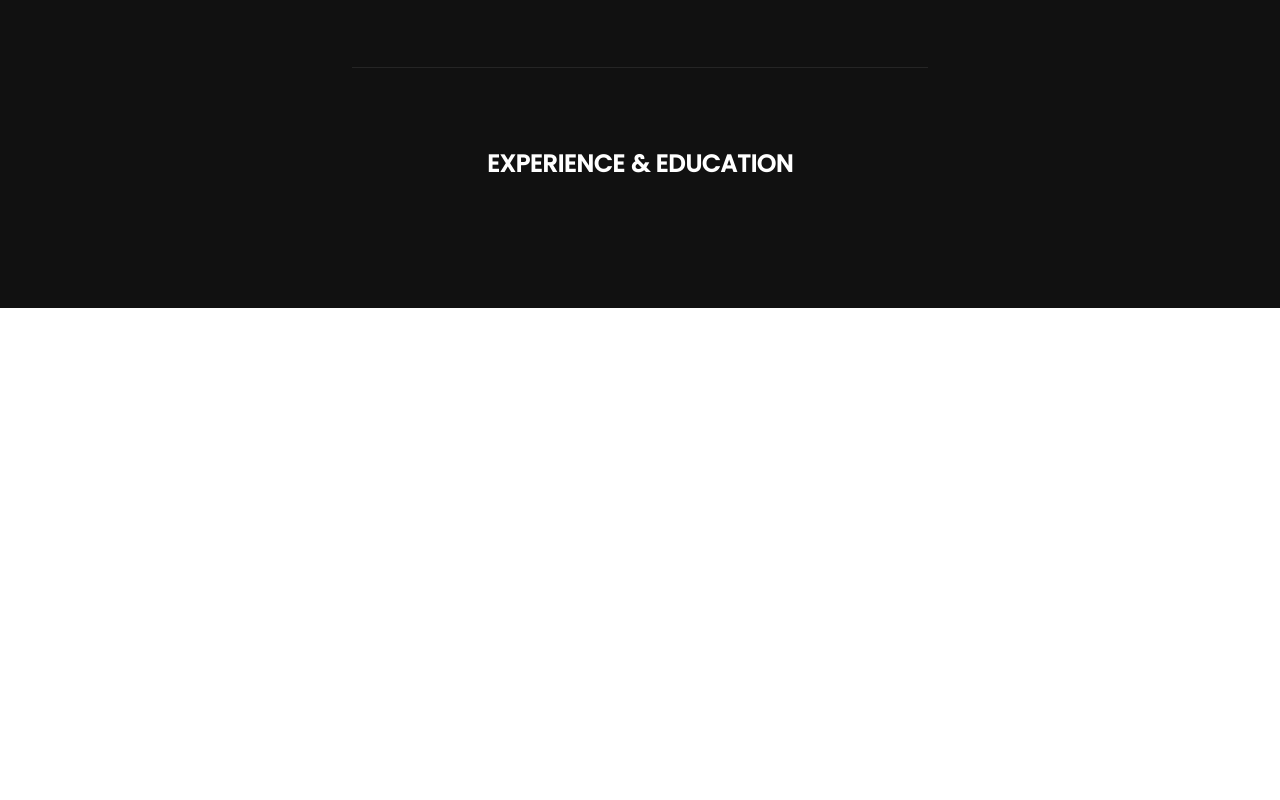
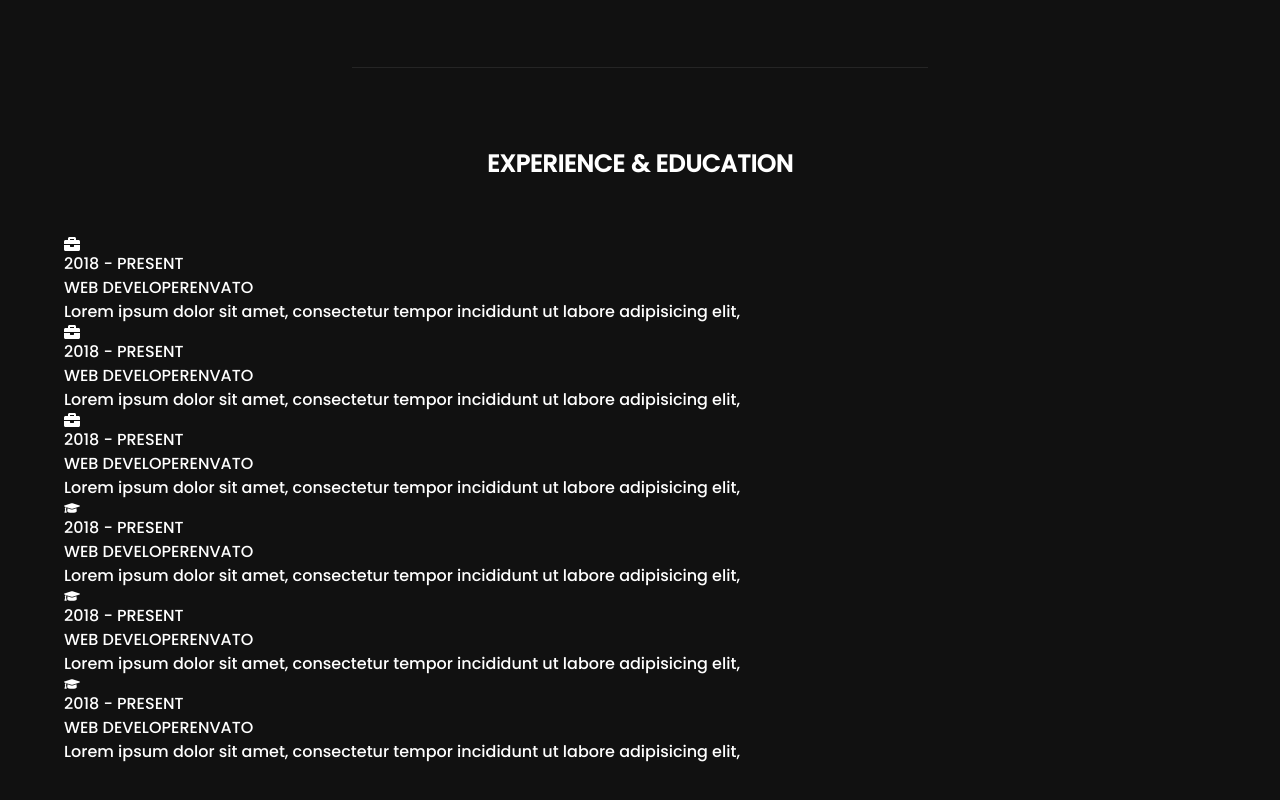
Before and after one commit to Mahdi-Alaee/My-Personal-Website, a React (Vite) app: page /about in a window 1280 px wide. Shown: the part 1264-2064 px from the top of the page. Before the commit the page ends 1572 px from the top, so only its background shows below. Built offline with nearby package versions, Linux system fonts and the light colour scheme.

Commit message:
educations and experiences rendered to dom

```diff
--- a/src/components/EBox.tsx
+++ b/src/components/EBox.tsx
@@ -1,8 +1,17 @@
-const EBox: React.FC = () => {
+import { FaBriefcase, FaGraduationCap } from "react-icons/fa";
+import { EBoxType } from "../types";
+
+const EBox: React.FC<EBoxType> = ({
+  date,
+  desription,
+  icon,
+  title1,
+  title2,
+}) => {
   return (
     <div>
       {/* absolote icon */}
-      <span>{/* @todo icon element */}</span>
+      <span>{icon === "work" ? <FaBriefcase /> : <FaGraduationCap />}</span>
 
       {/* date element */}
       <p>2018 - PRESENT</p>
--- a/src/pages/About/About.tsx
+++ b/src/pages/About/About.tsx
@@ -2,18 +2,18 @@ import { useEffect } from "react";
 import ExperienceAndEducation from "./components/ExperienceAndEducation";
 import MySkills from "./components/MySkills";
 import PersonalInfos from "./components/PersonalInfos";
-import { useAppDispatch, useAppSelector } from "../../Redux/store";
+import { useAppDispatch } from "../../Redux/store";
 import { setExperiences } from "../../Redux/reducers/experience";
 import { setEducations } from "../../Redux/reducers/education";
 
 const About: React.FC = () => {
   const dispatch = useAppDispatch();
-  const state = useAppSelector((state) => state);
 
   useEffect(() => {
     dispatch(
       setExperiences([
         {
+          id: 1,
           date: "2005 - 2013",
           title1: "CONSULTANT",
           title2: "VIDEOHIVE",
@@ -22,6 +22,7 @@ const About: React.FC = () => {
           icon: "work",
         },
         {
+          id: 2,
           date: "2013 - 2018",
           title1: "UI/UX DESIGNER",
           title2: "THEMEFOREST",
@@ -30,6 +31,7 @@ const About: React.FC = () => {
           icon: "work",
         },
         {
+          id: 3,
           date: "2018 - PRESENT",
           title1: "WEB DEVELOPER",
           title2: "ENVATO",
@@ -42,6 +44,7 @@ const About: React.FC = () => {
     dispatch(
       setEducations([
         {
+          id: 1,
           date: "2009",
           title1: "BACHELOR DEGREE",
           title2: "TUNIS HIGH SCHOOL",
@@ -50,6 +53,7 @@ const About: React.FC = () => {
           icon: "education",
         },
         {
+          id: 2,
           date: "2012",
           title1: "MASTER DEGREE",
           title2: "KIEV UNIVERSITY",
@@ -58,6 +62,7 @@ const About: React.FC = () => {
           icon: "education",
         },
         {
+          id: 3,
           date: "2015",
           title1: "ENGINEER DEGREE",
           title2: "OXFORD UNIVERSITY",
@@ -68,10 +73,6 @@ const About: React.FC = () => {
       ])
     );
   }, []);
-
-  useEffect(() => {
-    console.log(state.education.educations, state.experience.experiences);
-  }, [state]);
 
   return (
     <div className="pt-28 sm:pt-16 container mx-auto px-6">
--- a/src/pages/About/components/ExperienceAndEducation.tsx
+++ b/src/pages/About/components/ExperienceAndEducation.tsx
@@ -1,4 +1,8 @@
+import { useAppSelector } from "../../../Redux/store";
+import EBox from "../../../components/EBox";
+
 const ExperienceAndEducation: React.FC = () => {
+  const state = useAppSelector((state) => state);
 
   return (
     <section>
@@ -10,9 +14,17 @@ const ExperienceAndEducation: React.FC = () => {
       {/* content */}
       <div>
         {/* experience section */}
-        <div></div>
+        <div>
+          {state.experience.experiences.map((experience) => (
+            <EBox key={experience.id} {...experience} />
+          ))}
+        </div>
         {/* education section */}
-        <div></div>
+        <div>
+          {state.education.educations.map((education) => (
+            <EBox key={education.id} {...education} />
+          ))}
+        </div>
       </div>
     </section>
   );
--- a/src/types.ts
+++ b/src/types.ts
@@ -12,4 +12,5 @@ export interface EBoxType {
   title2: string;
   desription: string;
   icon: "work" | "education";
+  id?: number;
 }
```
